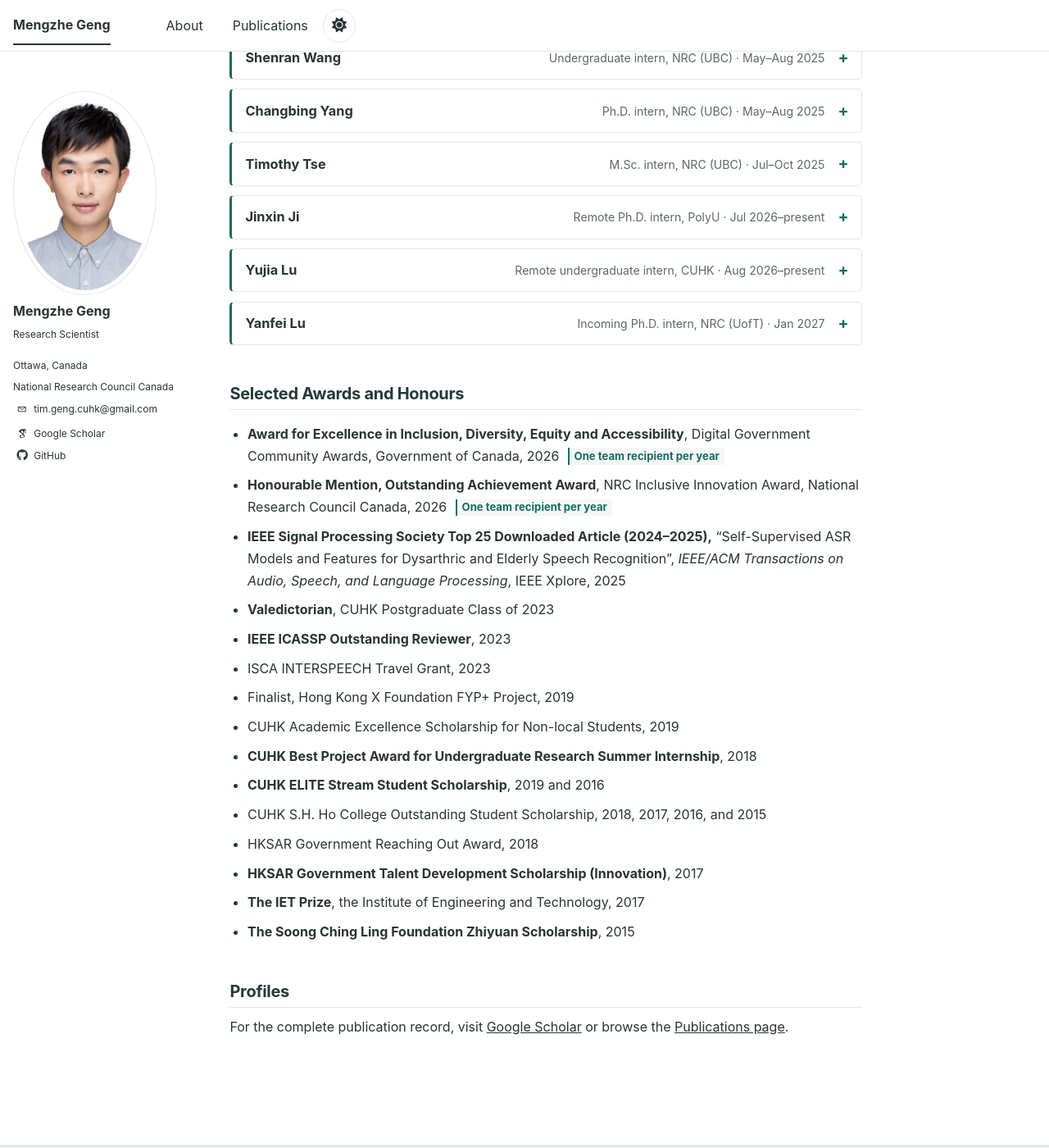
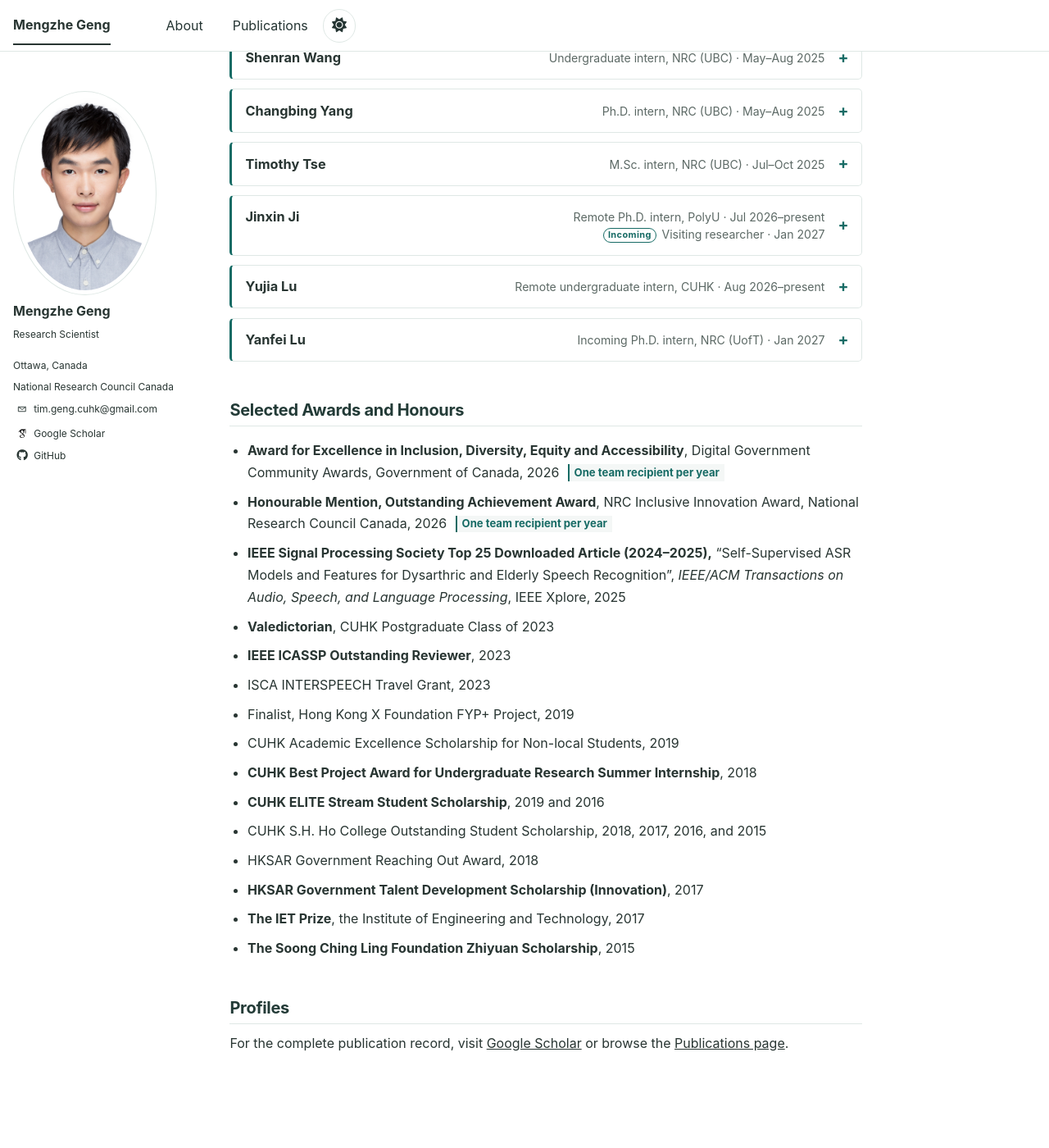
Before and after one commit to MENGZHEGENG/MENGZHEGENG.github.io, a Jekyll site: the page built from _pages/about.md, in a window 1280 px wide and 1400 px high, scrolled down 2646 px. Shown: the whole window at 82% size. Built offline with Jekyll 4.4.1, drawn with Linux system fonts in a browser that asks for light colours; some web fonts are replaced.

Commit message:
Show Jinxin Ji's two roles in card summary

```diff
--- a/_pages/about.md
+++ b/_pages/about.md
@@ -184,10 +184,9 @@ classes: wide
   <details class="supervision-entry">
     <summary class="supervision-heading">
       <span class="supervision-name">Jinxin Ji</span>
-      <span class="publication-meta">Remote Ph.D. intern, PolyU · Jul 2026–present</span>
+      <span class="publication-meta supervision-roles"><span class="supervision-role-line">Remote Ph.D. intern, PolyU · Jul 2026–present</span><span class="supervision-role-line"><span class="supervision-role-tag">Incoming</span> Visiting researcher · Jan 2027</span></span>
     </summary>
     <div class="supervision-details">
-      <p class="supervision-detail supervision-upcoming-role"><span class="supervision-label">Incoming role</span><span class="supervision-detail-copy">Visiting researcher · Jan 2027</span></p>
       <p class="supervision-detail"><span class="supervision-label">Preprint</span><span class="supervision-detail-copy"><a href="https://arxiv.org/abs/2609.26823" target="_blank" rel="noopener noreferrer">Text Scores Do Not Establish Performance on Lexically Non-Diagnostic Speech Tasks: A Qwen2-Audio Quantization Case Study</a>, <em>arXiv:2609.26823</em> (2026)</span></p>
     </div>
   </details>
--- a/_sass/_custom.scss
+++ b/_sass/_custom.scss
@@ -807,6 +807,24 @@ html[data-theme="dark"] .timeline-row {
   text-align: right;
 }
 
+.supervision-role-line {
+  display: block;
+}
+
+.supervision-role-tag {
+  display: inline-block;
+  margin-right: 0.25em;
+  padding: 0.02em 0.45em;
+  border: 1px solid var(--site-focus-color);
+  border-radius: 999px;
+  color: var(--site-focus-color);
+  font-size: 0.78em;
+  font-weight: 700;
+  letter-spacing: 0.035em;
+  line-height: 1.45;
+  vertical-align: 0.06em;
+}
+
 .supervision-details {
   display: grid;
   gap: 0.38em;
```
